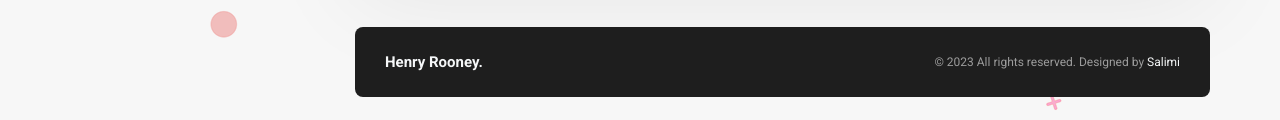
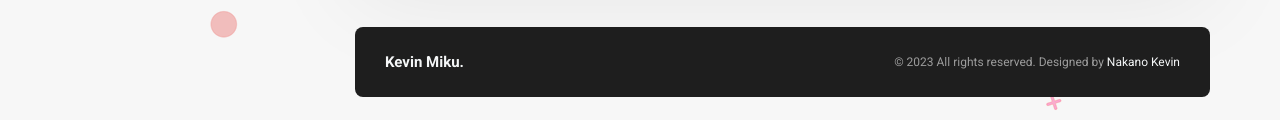
Before and after one commit to KevinCute/Portfolio, a plain HTML site: page index.html in a window 1280 px wide. Shown: the part 1026-1146 px from the top of the page. Drawn offline with nearby package versions, Linux system fonts and the light colour scheme.

Commit message:
Update index.html

```diff
--- a/index.html
+++ b/index.html
@@ -673,9 +673,9 @@
             </main>
             <footer>
                 <div class="footer-container">
-                    <h2>henry rooney.</h2>
+                    <h2>Kevin Miku.</h2>
                     <div class="copyright">
-                        <p>© 2023 All rights reserved. Designed by <a href="#">Salimi</a></p>
+                        <p>© 2023 All rights reserved. Designed by <a href="#">Nakano Kevin</a></p>
                     </div>
                 </div>
             </footer>
```
